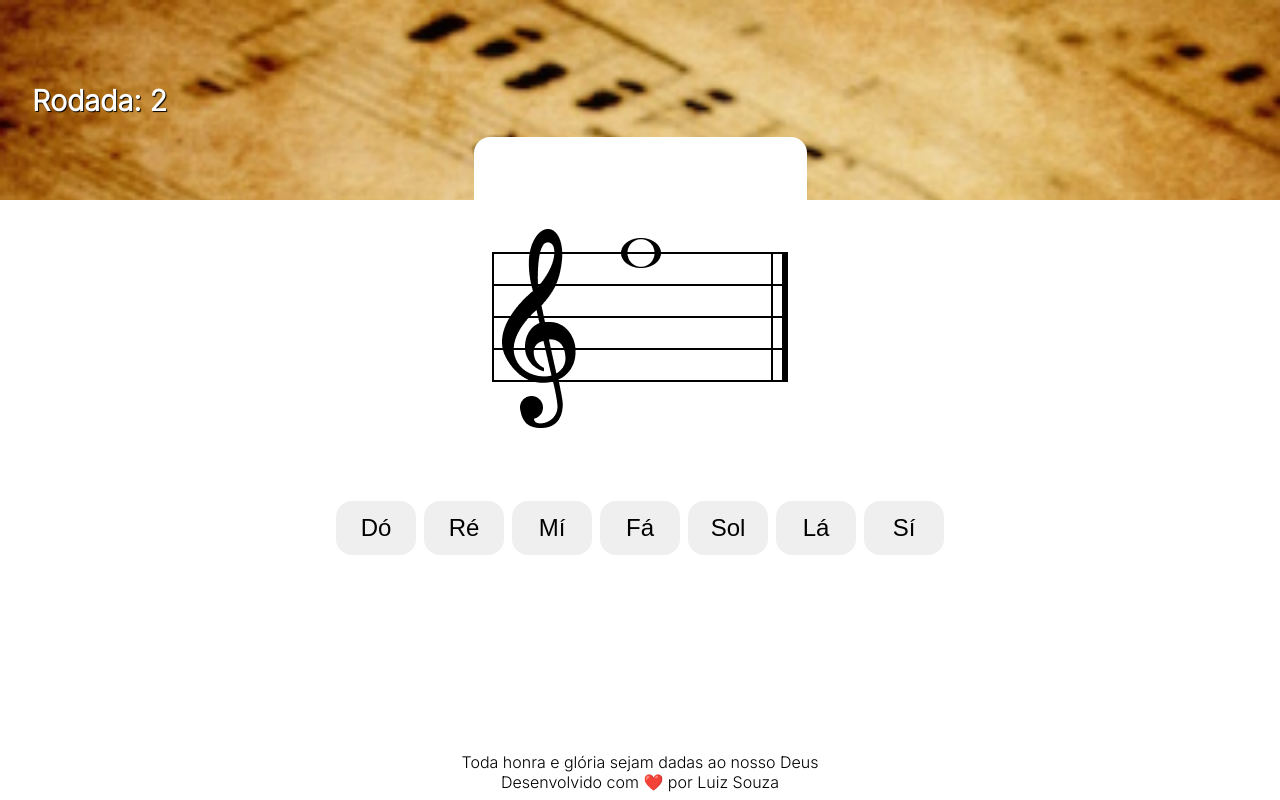
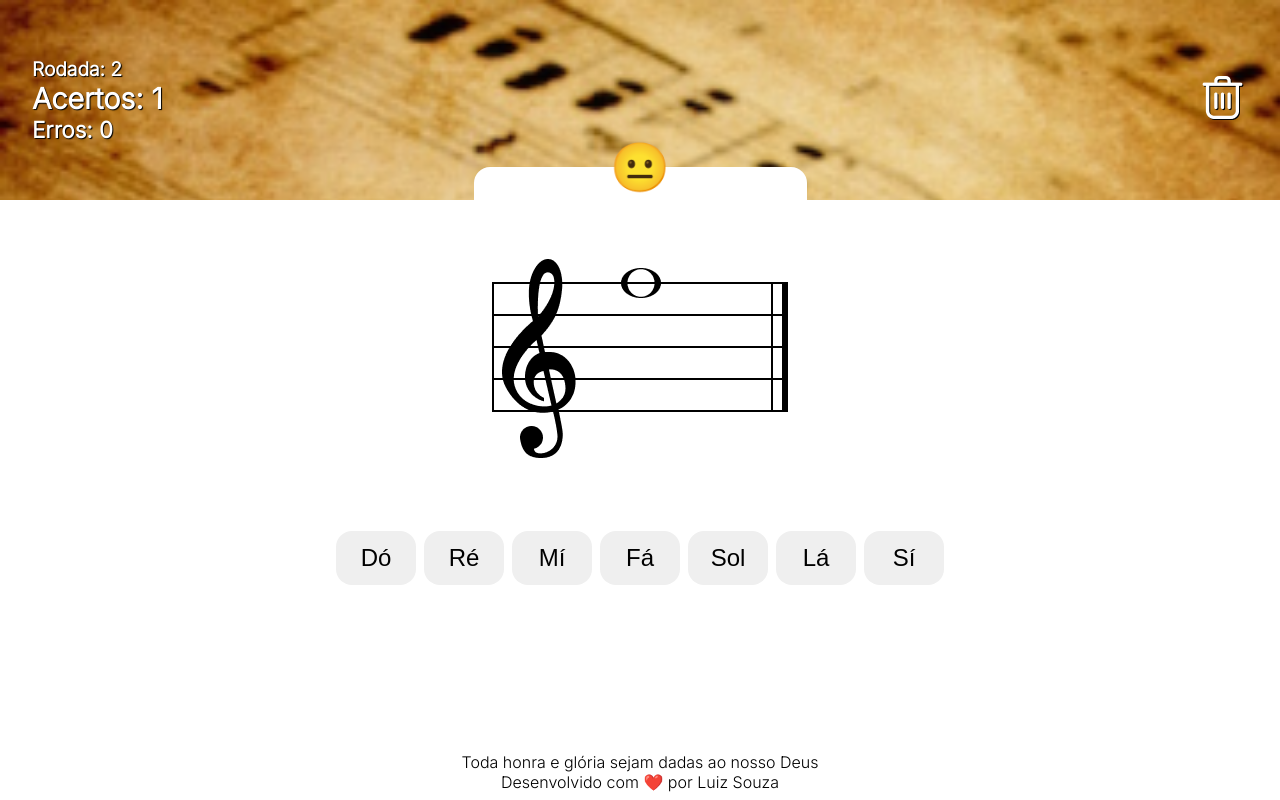
Before and after one commit to luizgts/game-pauta-musical, a plain HTML site: page index.html in a window 1280 px wide. Both pictures are taken after a click on the button "Dó". Drawn offline with Linux system fonts and the light colour scheme.

Commit message:
Erros, Acertos e Personagem

```diff
--- a/index.html
+++ b/index.html
@@ -11,11 +11,22 @@
 <body>
     <header class="app_header">
         <div class="app_header__info">
-            <h2>Rodada: <span id="text_rodada">1</span></h2>
+            <h4>Rodada: <span id="text_rodada">1</span></h4>
+            <h2>Acertos: <span id="text_acertos">0</span></h2>
+            <h3>Erros: <span id="text_erros">0</span></h3>
+        </div>
+        <div>
+            <a href="javascript:void(0)" id="button_recomecar">
+                <img src="./assets/trash.png" alt="recomeçar">
+            </a>
         </div>
     </header>
     <main class="app">
-        <section class="app__pauta" id="pentagrama"></section>
+        <section class="app__pauta" id="pentagrama">
+            <div class="app_personagem__container">
+                <span id="text_personagem">🙂</span>
+            </div>
+        </section>
         <section class="app__buttons">
             <button class="app__button" id="btn_do">Dó</button>
             <button class="app__button" id="btn_re">Ré</button>
--- a/script.js
+++ b/script.js
@@ -17,9 +17,19 @@ async function main() {
     // Variáveis
     let numeroAleatorio = randint(12)
     let rodada = 1
+    let acertos = 0
+    let erros = 0
+    let acertou = true
 
-    const buttonsIds = ['#btn_do', '#btn_re', '#btn_mi', '#btn_fa',
-                    '#btn_sol', '#btn_la', '#btn_si']
+    const buttonsIds = [
+        '#btn_do',
+        '#btn_re',
+        '#btn_mi',
+        '#btn_fa',
+        '#btn_sol',
+        '#btn_la',
+        '#btn_si'
+    ]
 
     const notas = {
         12: 'la',
@@ -37,9 +47,24 @@ async function main() {
         0: 'do',
     }
 
+    const personagemErros = [
+        '😧', '🙁', '😔', '😖', '😫', '😭'
+    ]
+
+    const personagemAcertos = [
+        '😐' ,'🙂', '😀', '😃', '😄', '😁', '😙', '🥳', '😍', '🤩', '😎', '🏆'
+    ]
+
+    let personagemAcertosPos = 0
+    let personagemErrosPos = 0
+
     // binds
     const pentagrama = document.querySelector('#pentagrama')
     const textRodada = document.querySelector('#text_rodada')
+    const textAcertos = document.querySelector('#text_acertos')
+    const textErros = document.querySelector('#text_erros')
+    const textPersonagem = document.querySelector('#text_personagem')
+    const buttonRecomecar = document.querySelector('#button_recomecar')
     const buttons = buttonsIds.map((btnId) => {
         return document.querySelector(btnId)
     })
@@ -52,6 +77,32 @@ async function main() {
     imgNota.src = `./assets/notas/${numeroAleatorio}.png`
     pentagrama.append(imgNota)
 
+    function mudarPersonagem(tipo) {
+
+        let personagem = ''
+
+        if (tipo == 'acerto'){
+            if (personagemAcertosPos < personagemAcertos.length){
+                personagem = personagemAcertos[personagemAcertosPos]
+                personagemErrosPos = 0
+                personagemAcertosPos += 1
+            }
+        } else {
+            if (personagemErrosPos < personagemErros.length){
+                personagem = personagemErros[personagemErrosPos]
+                personagemAcertosPos = 0
+                personagemErrosPos += 1
+            }
+        }
+
+        textPersonagem.innerHTML = personagem
+    }
+
+    // Botão recomeçar
+    buttonRecomecar.addEventListener('click', (e) => {
+        document.location.reload()
+    })
+
     // Lógica
     buttonsIds.forEach(btnId =>{
         const btn = document.querySelector(btnId)
@@ -60,14 +111,29 @@ async function main() {
             const nota = e.target.id.slice(4)
             if (nota == notas[numeroAleatorio]) {
 
+                // Mudar Personagem
+                mudarPersonagem('acerto')
+
                 // Desabilita o botão
                 e.target.disabled = true
 
                 // Muda a cor do botão para verde
                 e.target.className = 'app__button app__button-right'
 
+                if(acertou){
+                    // Contabilizar acertos
+                    acertos += 1
+                    textAcertos.innerHTML = acertos
+                } else {
+                    // Contabilizar Erros
+                    erros += 1
+                    textErros.innerHTML = erros
+                }
+
                 // Aguarda alguns segundos antes da próxima rodada
                 setTimeout(()=> {
+
+                    acertou = true
 
                     // Incrementa
                     rodada += 1
@@ -95,6 +161,10 @@ async function main() {
             } else {
                 // Muda a cor do botão para vermelho
                 e.target.className = 'app__button app__button-error'
+
+                acertou = false
+
+                mudarPersonagem('erro')
             }
 
         })
--- a/style.css
+++ b/style.css
@@ -1,7 +1,7 @@
 @import url('https://fonts.googleapis.com/css2?family=Inter:wght@300&display=swap');
 
 /* Reset */
-body, h2, p {
+body, h2, h3, h4, p {
     margin: 0;
     padding: 0;
     box-sizing: border-box;
@@ -53,7 +53,8 @@ body {
 }
 
 .app__pauta {
-    margin-top: -63px;
+    display: relative;
+    margin-top: -33px;
     z-index: 2;
     width: 333px;
     height: 360px;
@@ -88,6 +89,14 @@ body {
     color: #fff;
 }
 
+.app_personagem__container {
+    position: absolute;
+    width: 333px;
+    text-align: center;
+    font-size: 3em;
+    margin-top: -30px
+}
+
 footer {
     margin-top: auto;
     text-align: center;
```
